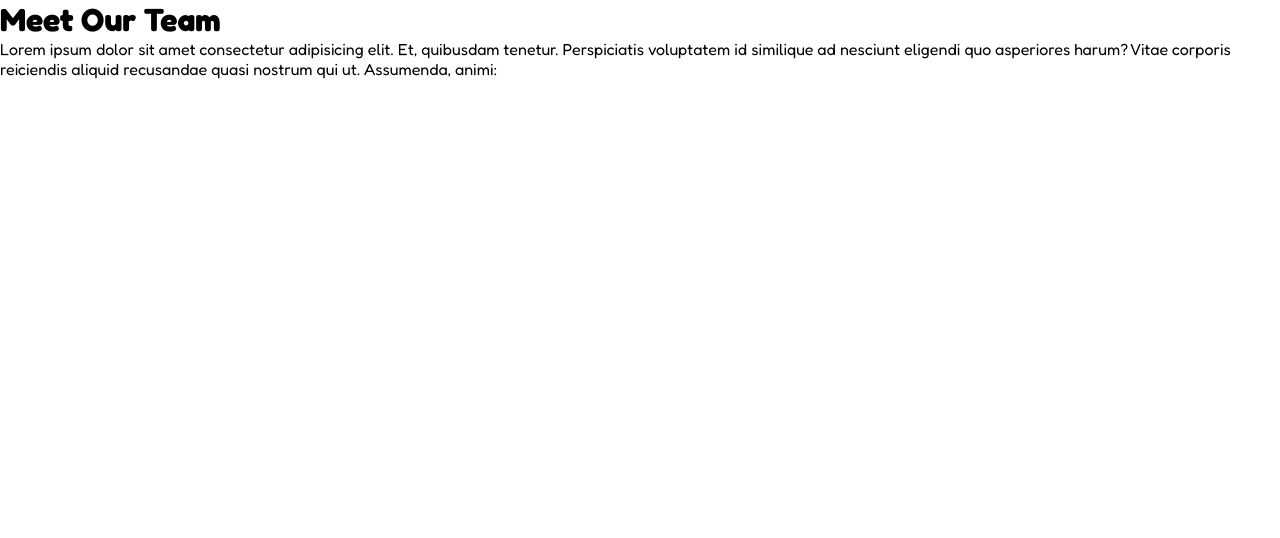
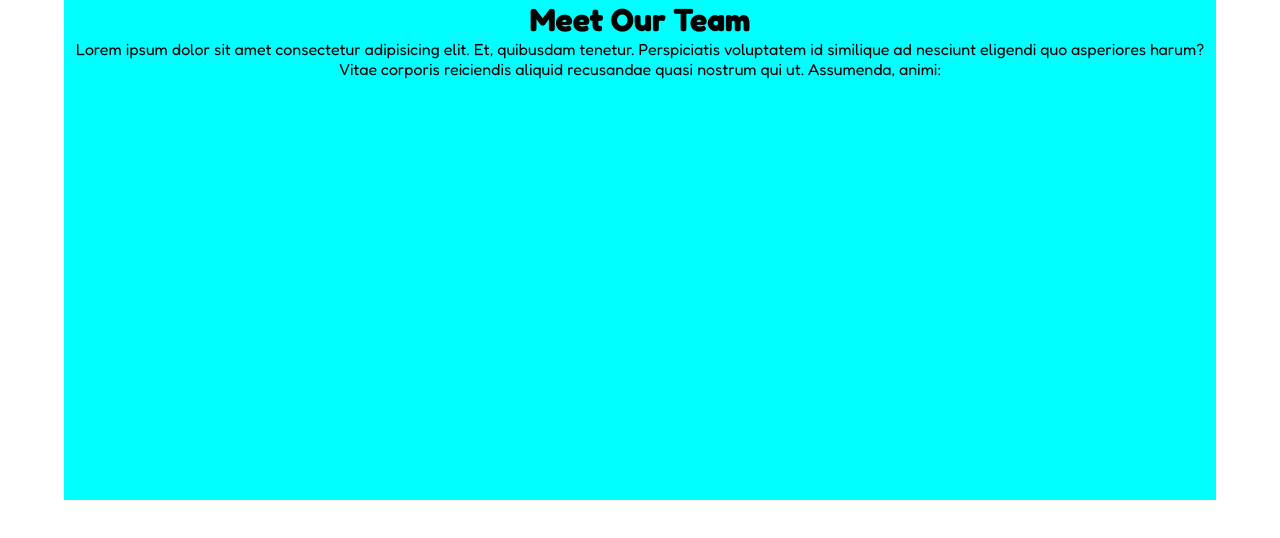
Before and after one commit to ValeriaGiannelli/html-css-float-cards, a plain HTML site: page index.html in a window 1280 px wide. Drawn offline with Linux system fonts and the light colour scheme.

Commit message:
Impostazione container

```diff
--- a/css/style.css
+++ b/css/style.css
@@ -9,3 +9,12 @@
 body{
     font-family: "Fredoka", sans-serif;
 }
+
+#container{
+    width: 90%;
+    margin: 0 auto;
+    text-align: center;
+    /* DEBUG */
+    background-color: aqua;
+    height: 500px;
+}
```
